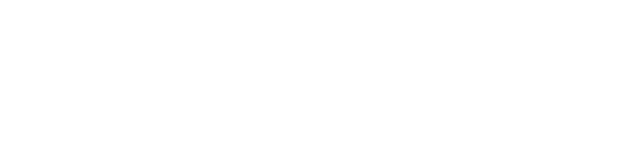
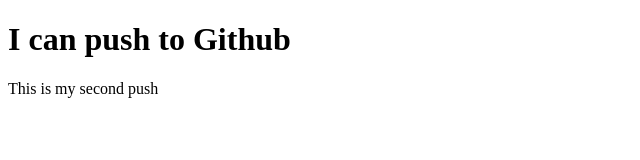
Before and after one commit to aqib-saleheen/my-2nd-repo, a plain HTML site: page index.html in a window 1280 px wide. Shown: the whole page, without its empty margins (0-640 px from the left). Drawn offline with Linux system fonts and the light colour scheme.

Commit message:
second commit push

```diff
--- a/index.html
+++ b/index.html
@@ -7,6 +7,7 @@
     <title>My Second Github Repo</title>
 </head>
 <body>
-
+    <h1>I can push to Github</h1>
+    <p>This is my second push</p>
 </body>
 </html>
```
